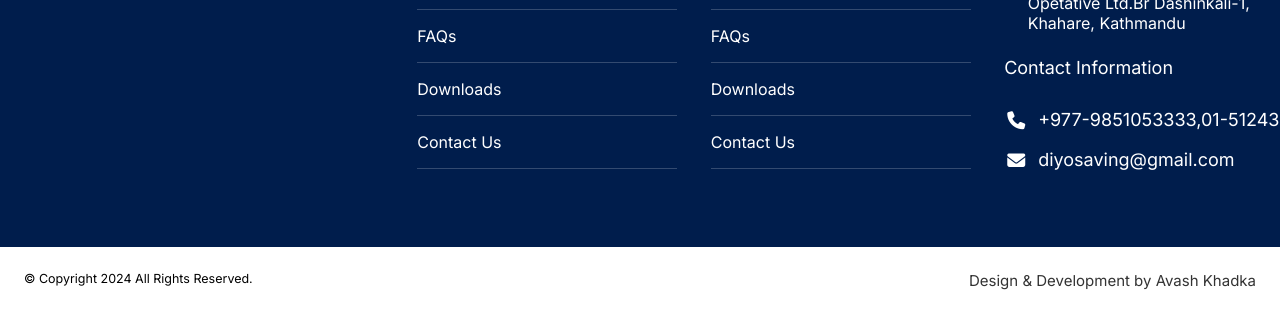
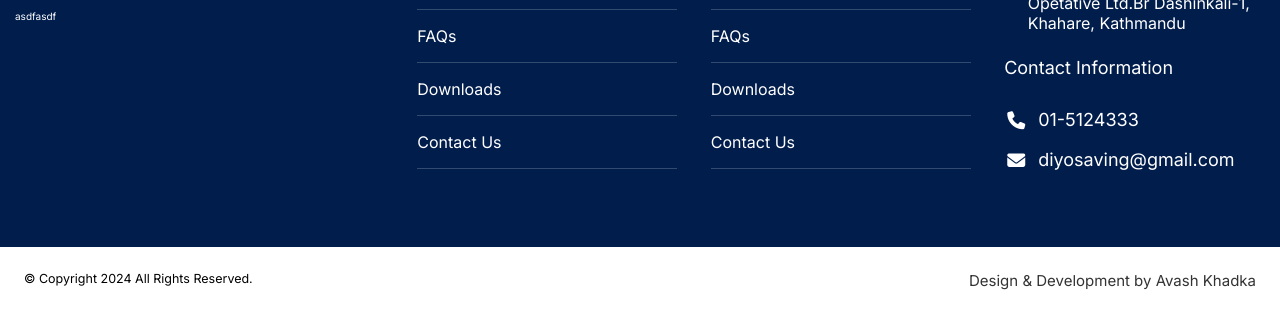
Before and after one commit to Avashkhadka/diyo, a plain HTML site: page index.html in a window 1280 px wide. Shown: the part 1229-1550 px from the top of the page. Drawn offline with Linux system fonts and the light colour scheme; a web font is replaced by a local one.

Commit message:
links add functionality

```diff
--- a/css/style.css
+++ b/css/style.css
@@ -562,6 +562,8 @@ color: white;
 
 .green{
   transition: 1s ease;
+  color: white;
+  text-decoration: none;
 }
 
 .green:hover{
--- a/index.html
+++ b/index.html
@@ -110,55 +110,58 @@
             <div class="short-info">
               <div class="foot-logo">
                 <div class="logocard">
-                  <img src="assects/images/logo4.png" alt="" srcset="">
+                  <img src="assects/images/logo4.png" alt="" srcset="" />
                   <h2>Diyo saving and credit co-operative ltd.</h2>
+                </div>
+                <br>
+                <br>
+                <div class="info-organ">
+                  asdfasdf
                 </div>
               </div>
 
-              <br>
-              <br>
-
-
+              <br />
+              <br />
             </div>
             <div class="footer70">
               <div class="Quick-links">
                 <div class="address">
                   <div class="addressHead">Quick links</div>
-                  <div class="footer-usefullink ">
+                  <div class="footer-usefullink">
                     <a href="" class="green">Feedback</a>
                   </div>
-                  <div class="footer-usefullink ">
+                  <div class="footer-usefullink">
                     <a href="" class="green">FAQs</a>
                   </div>
-                  <div class="footer-usefullink ">
+                  <div class="footer-usefullink">
                     <a href="" class="green">Downloads</a>
                   </div>
-                  <div class="footer-usefullink ">
+                  <div class="footer-usefullink">
                     <a href="" class="green">Contact Us</a>
                   </div>
                 </div>
               </div>
-              <br>
-              <br>
+              <br />
+              <br />
               <div class="Quick-links">
                 <div class="address">
                   <div class="addressHead">Usefull Links</div>
-                  <div class="footer-usefullink ">
+                  <div class="footer-usefullink">
                     <a href="" class="green">Feedback</a>
                   </div>
-                  <div class="footer-usefullink ">
+                  <div class="footer-usefullink">
                     <a href="" class="green">FAQs</a>
                   </div>
-                  <div class="footer-usefullink ">
+                  <div class="footer-usefullink">
                     <a href="" class="green">Downloads</a>
                   </div>
-                  <div class="footer-usefullink ">
+                  <div class="footer-usefullink">
                     <a href="" class="green">Contact Us</a>
                   </div>
                 </div>
               </div>
-              <br>
-              <br>
+              <br />
+              <br />
 
               <div class="links-address">
                 <div class="address">
@@ -166,7 +169,8 @@
                   <div class="address-loc">
                     <i class="fa-solid fa-location-dot"></i>
                     <p>
-                      diyo saving & credit co-opetative ltd.br dashinkali-1, khahare, kathmandu
+                      diyo saving & credit co-opetative ltd.br dashinkali-1,
+                      khahare, kathmandu
                     </p>
                   </div>
                 </div>
@@ -175,11 +179,11 @@
                   <div class="contactbtn">
                     <div class="phone">
                       <i class="fa-solid fa-phone"></i>
-                      <p>+977-9851053333,01-5124333</p>
+                      <a href="tel:+977-01-5124333" class="green">01-5124333</a>
                     </div>
                     <div class="mail">
                       <i class="fa-solid fa-envelope"></i>
-                      <p>diyosaving@gmail.com</p>
+                    <a href="mailto:diyosaving@gmail.com" class="green">diyosaving@gmail.com</a>
                     </div>
                   </div>
                 </div>
```
